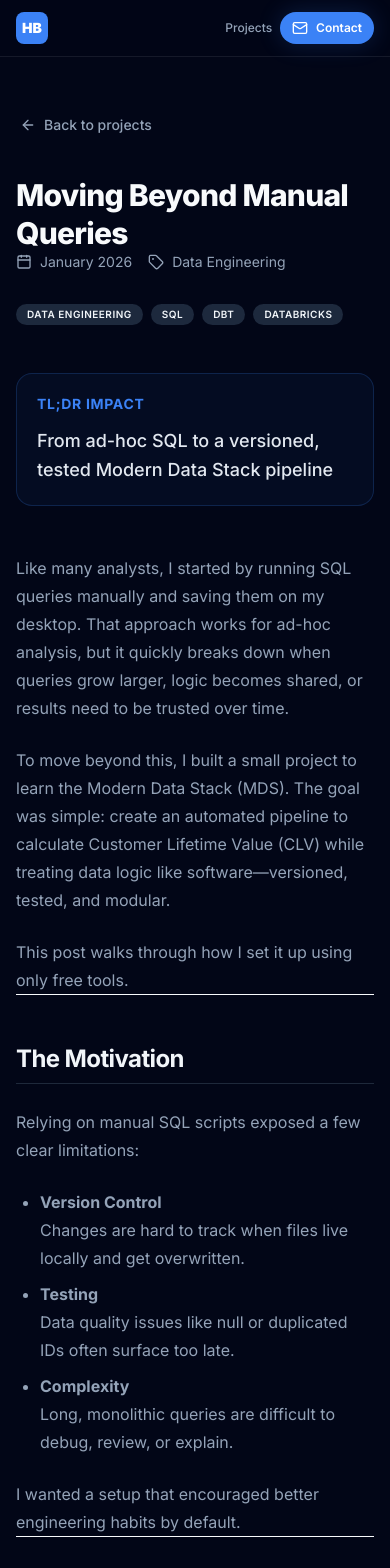
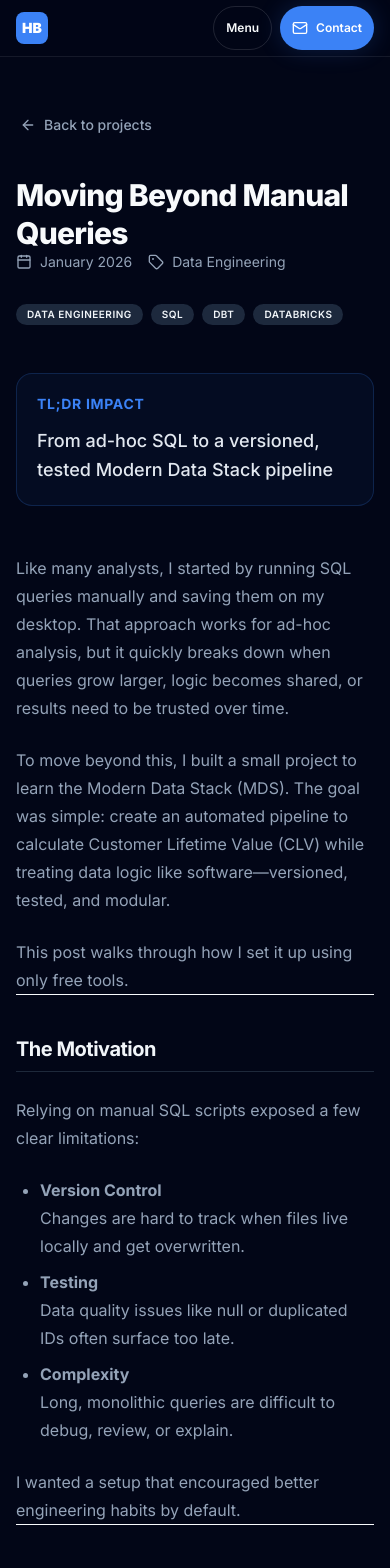
Before and after one commit to hadibudhy/hadibudhy.github.io, a Next.js app: page /projects/2026-01-25-mds-project in a window 390 px wide. Shown: the top 1568 px of the page. Built offline with nearby package versions, Linux system fonts and the light colour scheme.

Commit message:
fix: complete responsive layout system

```diff
--- a/src/app/about/page.tsx
+++ b/src/app/about/page.tsx
@@ -29,7 +29,7 @@ export default function AboutPage() {
         <div className="mx-auto max-w-6xl px-4 py-16 sm:px-8 sm:py-20 md:py-28">
           <p className="section-kicker">About the work</p>
           <h1 className="mt-5 max-w-4xl break-words text-[2.7rem] font-black tracking-[-0.05em] text-foreground sm:text-5xl md:text-7xl">I make the path from messy data to a better decision shorter.</h1>
-          <div className="mt-8 grid gap-8 md:grid-cols-[1fr_0.8fr] md:gap-20">
+          <div className="mt-8 grid gap-8 lg:grid-cols-[1fr_0.8fr] lg:gap-20">
             <div className="space-y-5 text-lg leading-8 text-muted-foreground">
               <p>I am a Senior Data Analyst and Analytics Engineer with ~6 years of experience based in Jakarta, Indonesia.</p>
               <p>I started in Business Intelligence and grew into full-stack data work, driven by a desire to turn fragmented pipelines into cohesive business decisions at scale.</p>
@@ -50,14 +50,14 @@ export default function AboutPage() {
       </section>
 
       <section className="border-b border-white/[0.08]">
-        <div className="mx-auto grid max-w-6xl gap-10 px-4 py-16 sm:px-8 sm:py-20 md:grid-cols-[0.75fr_1.25fr] md:gap-12 md:py-28">
+        <div className="mx-auto grid max-w-6xl gap-10 px-4 py-16 sm:px-8 sm:py-20 lg:grid-cols-[0.75fr_1.25fr] lg:gap-12 md:py-28">
           <div><p className="section-kicker">How I got here</p><h2 className="section-title mt-4">From reporting questions to data systems.</h2></div>
           <div>{careerArc.map((item) => <div key={item.index} className="grid grid-cols-[3rem_1fr] gap-5 border-t border-white/[0.1] py-6 first:border-t-0 first:pt-0"><span className="font-mono text-sm text-primary">{item.index}</span><div><h3 className="text-xl font-bold text-foreground">{item.title}</h3><p className="mt-2 leading-7 text-muted-foreground">{item.description}</p></div></div>)}</div>
         </div>
       </section>
 
       <section className="border-b border-white/[0.08]">
-        <div className="mx-auto grid max-w-6xl gap-8 px-4 py-16 sm:px-8 sm:py-20 md:grid-cols-[0.7fr_1.3fr] md:gap-10 md:py-24">
+        <div className="mx-auto grid max-w-6xl gap-8 px-4 py-16 sm:px-8 sm:py-20 lg:grid-cols-[0.7fr_1.3fr] lg:gap-10 md:py-24">
           <div><p className="section-kicker">Skills</p><h2 className="section-title mt-4">A practical toolkit for the full lifecycle.</h2></div>
           <div className="flex flex-wrap content-start gap-3">{skills.map((skill) => <Badge key={skill} variant="secondary" className="px-3 py-1.5 text-sm font-normal text-slate-200">{skill}</Badge>)}</div>
         </div>
--- a/src/app/page.tsx
+++ b/src/app/page.tsx
@@ -79,7 +79,7 @@ export default function Home() {
 
       <section id="experience" className="scroll-mt-20 border-b border-white/[0.08]">
         <div className="mx-auto max-w-6xl px-4 py-16 sm:px-8 sm:py-20 md:py-28">
-          <div className="grid gap-10 md:grid-cols-[0.75fr_1.25fr] md:gap-20">
+          <div className="grid gap-10 lg:grid-cols-[0.75fr_1.25fr] lg:gap-20">
             <div>
               <p className="section-kicker">Career arc</p>
               <h2 className="section-title mt-4">A career built across the data lifecycle.</h2>
@@ -122,7 +122,7 @@ export default function Home() {
       </section>
 
       <section id="skills" className="scroll-mt-20 border-b border-white/[0.08] bg-slate-900/35">
-        <div className="mx-auto grid max-w-6xl gap-8 px-4 py-16 sm:px-8 sm:py-20 md:grid-cols-[0.7fr_1.3fr] md:gap-10 md:py-24">
+          <div className="mx-auto grid max-w-6xl gap-8 px-4 py-16 sm:px-8 sm:py-20 lg:grid-cols-[0.7fr_1.3fr] lg:gap-10 md:py-24">
           <div>
             <p className="section-kicker">Toolkit</p>
             <h2 className="section-title mt-4">The tools behind the work.</h2>
--- a/src/app/projects/[slug]/page.tsx
+++ b/src/app/projects/[slug]/page.tsx
@@ -47,8 +47,8 @@ type MDXImageProps = ComponentProps<"img">;
 
 // Custom components for MDX
 const components = {
-  h2: (props: ComponentProps<"h2">) => <h2 className="text-2xl font-bold mt-12 mb-6 tracking-tight text-slate-100 border-b border-border pb-2" {...props} />,
-  h3: (props: ComponentProps<"h3">) => <h3 className="text-xl font-bold mt-8 mb-4 tracking-tight text-slate-200" {...props} />,
+  h2: (props: ComponentProps<"h2">) => <h2 className="mt-10 mb-5 break-words border-b border-border pb-2 text-xl font-bold tracking-tight text-slate-100 sm:mt-12 sm:mb-6 sm:text-2xl" {...props} />,
+  h3: (props: ComponentProps<"h3">) => <h3 className="mt-7 mb-4 break-words text-lg font-bold tracking-tight text-slate-200 sm:mt-8 sm:text-xl" {...props} />,
   p: (props: ComponentProps<"p">) => <p className="leading-7 [&:not(:first-child)]:mt-6 text-muted-foreground" {...props} />,
   ul: (props: ComponentProps<"ul">) => <ul className="my-6 ml-6 list-disc [&>li]:mt-2 text-muted-foreground" {...props} />,
   ol: (props: ComponentProps<"ol">) => <ol className="my-6 ml-6 list-decimal [&>li]:mt-2 text-muted-foreground" {...props} />,
@@ -64,9 +64,12 @@ const components = {
     </div>
   ),
   a: (props: ComponentProps<"a">) => <a className="font-medium text-primary underline underline-offset-4 hover:text-primary/80" {...props} />,
+  pre: (props: ComponentProps<"pre">) => (
+    <pre className="my-6 max-w-full overflow-x-auto rounded-xl border border-border bg-slate-950 p-4 text-sm leading-6" {...props} />
+  ),
   table: (props: ComponentProps<"table">) => (
-    <div className="my-8 w-full overflow-y-auto rounded-lg border border-border">
-      <table className="w-full overflow-hidden text-sm" {...props} />
+    <div className="my-8 w-full max-w-full overflow-x-auto rounded-lg border border-border">
+      <table className="min-w-full text-sm" {...props} />
     </div>
   ),
   th: (props: ComponentProps<"th">) => <th className="border-b border-border bg-slate-900 px-4 py-3 text-left font-bold text-slate-200" {...props} />,
--- a/src/components/layout/Navbar.tsx
+++ b/src/components/layout/Navbar.tsx
@@ -16,7 +16,7 @@ export function Navbar() {
           <span className="flex h-8 w-8 items-center justify-center rounded-lg bg-primary text-sm font-black text-primary-foreground transition-transform group-hover:rotate-6">HB</span>
           <span className="hidden text-sm font-bold tracking-[0.18em] text-foreground sm:inline">HADI BUDHY</span>
         </Link>
-        <nav aria-label="Primary navigation" className="flex min-w-0 items-center gap-2 text-xs font-medium sm:gap-4 sm:text-sm md:gap-6">
+        <nav aria-label="Primary navigation" className="hidden min-w-0 items-center gap-2 text-xs font-medium sm:flex sm:gap-4 sm:text-sm md:gap-6">
           {links.map((link) => (
             <Link
               key={link.href}
@@ -26,20 +26,32 @@ export function Navbar() {
               {link.label}
             </Link>
           ))}
-          <Link
-            href="/projects"
-            className="whitespace-nowrap text-muted-foreground transition-colors hover:text-foreground focus-visible:outline-none focus-visible:ring-2 focus-visible:ring-ring focus-visible:ring-offset-2"
-          >
+          <Link href="/projects" className="whitespace-nowrap text-muted-foreground transition-colors hover:text-foreground focus-visible:outline-none focus-visible:ring-2 focus-visible:ring-ring focus-visible:ring-offset-2">
             Projects
           </Link>
-          <a
-            href="mailto:hadi.budhy@gmail.com"
-            className="inline-flex shrink-0 items-center gap-2 whitespace-nowrap rounded-full bg-primary px-3 py-2 text-xs font-semibold text-primary-foreground shadow-[0_0_24px_rgba(59,130,246,0.2)] transition-all hover:-translate-y-0.5 hover:bg-primary/90 focus-visible:outline-none focus-visible:ring-2 focus-visible:ring-ring focus-visible:ring-offset-2 sm:px-4 sm:text-sm"
-          >
-            <Mail className="h-4 w-4 sm:hidden" aria-hidden="true" />
-            <span>Contact<span className="hidden sm:inline"> Me</span></span>
+        </nav>
+        <div className="flex min-w-0 items-center gap-2 sm:hidden">
+          <details className="relative">
+            <summary className="flex min-h-11 cursor-pointer list-none items-center rounded-full border border-white/[0.12] px-3 text-xs font-semibold text-foreground [&::-webkit-details-marker]:hidden">
+              Menu
+            </summary>
+            <div className="absolute right-0 top-14 z-50 w-52 rounded-2xl border border-white/[0.12] bg-slate-950 p-2 shadow-2xl">
+              {[...links, { label: "Projects", href: "/projects" }].map((link) => (
+                <Link key={link.href} href={link.href} className="flex min-h-11 items-center rounded-xl px-3 text-sm text-muted-foreground hover:bg-white/[0.06] hover:text-foreground">
+                  {link.label}
+                </Link>
+              ))}
+            </div>
+          </details>
+          <a href="mailto:hadi.budhy@gmail.com" className="inline-flex min-h-11 shrink-0 items-center gap-2 whitespace-nowrap rounded-full bg-primary px-3 text-xs font-semibold text-primary-foreground shadow-[0_0_24px_rgba(59,130,246,0.2)] transition-all hover:bg-primary/90 focus-visible:outline-none focus-visible:ring-2 focus-visible:ring-ring focus-visible:ring-offset-2">
+            <Mail className="h-4 w-4" aria-hidden="true" />
+            <span>Contact</span>
           </a>
-        </nav>
+        </div>
+        <a href="mailto:hadi.budhy@gmail.com" className="hidden min-h-11 shrink-0 items-center gap-2 whitespace-nowrap rounded-full bg-primary px-3 text-xs font-semibold text-primary-foreground shadow-[0_0_24px_rgba(59,130,246,0.2)] transition-all hover:bg-primary/90 focus-visible:outline-none focus-visible:ring-2 focus-visible:ring-ring focus-visible:ring-offset-2 sm:inline-flex sm:px-4 sm:text-sm">
+          <Mail className="h-4 w-4" aria-hidden="true" />
+          <span>Contact Me</span>
+        </a>
       </div>
     </header>
   );
--- a/src/components/ui/ProjectCard.tsx
+++ b/src/components/ui/ProjectCard.tsx
@@ -20,7 +20,7 @@ export function ProjectCard({ slug, meta, featured = false }: ProjectCardProps)
               src={meta.teaser}
               alt=""
               fill
-              sizes={featured ? "(max-width: 768px) 100vw, 55vw" : "(max-width: 768px) 100vw, 33vw"}
+              sizes={featured ? "(max-width: 1024px) 100vw, 55vw" : "(max-width: 1024px) 100vw, 33vw"}
               className="object-contain transition-transform duration-500 group-hover:scale-105 lg:object-cover"
               unoptimized
             />
```
